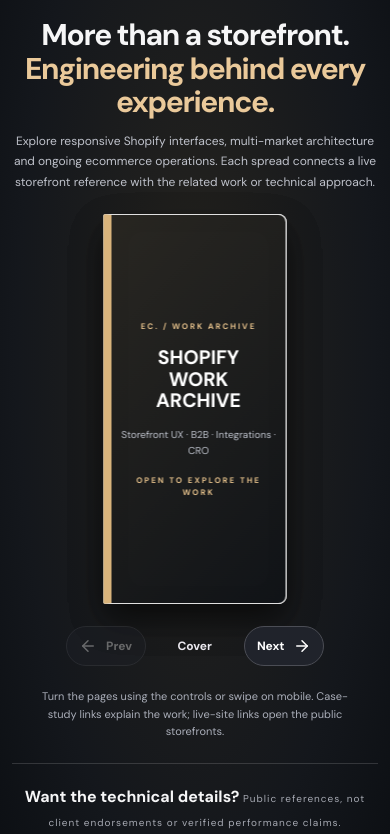
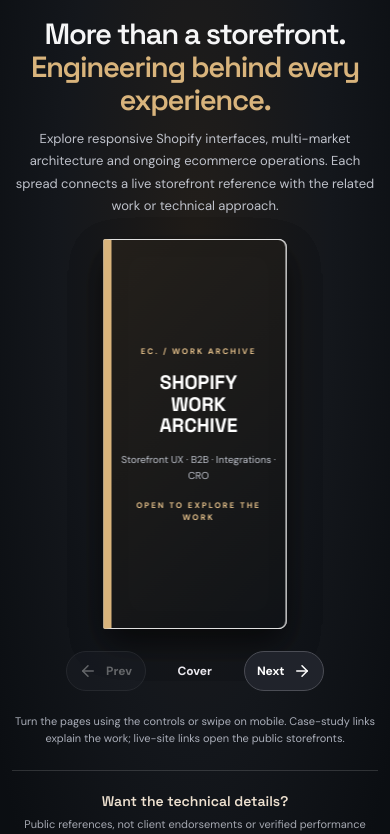
Before and after one commit to bonvallite/developer-portfolio, a Next.js app: page / in a window 390 px wide. Shown: the part 1485-2319 px from the top of the page. Built offline with nearby package versions, Linux system fonts and the light colour scheme.

Commit message:
design(home): unify brand styling, sharpen commerce story and case-study CTAs

```diff
--- a/app/globals.css
+++ b/app/globals.css
@@ -285,13 +285,13 @@
    of a 920px scene. Closed front shifts -50% of its own page width, open is 0,
    and closed back shifts +50%. This visually centres all three states.
    Preserve contrast and reduced-motion handling, and do not restyle .hero. */
-.rotation-archive{--ra-accent:#d9b47c;--ra-accent-hover:#b9905b;position:relative;isolation:isolate;min-height:100vh;display:flex;flex-direction:column;align-items:center;justify-content:center;gap:26px;padding:clamp(60px,7vw,100px) 28px 72px;background:radial-gradient(ellipse at 50% 43%,#26241f 0%,#14171c 65%,#0b0e12 100%);color:#f6f6f7;border-top:1px solid #ffffff13;border-bottom:1px solid #ffffff13;font-family:'DM Sans',sans-serif;overflow:hidden}
+.rotation-archive{--ra-accent:#d9b47c;--ra-accent-hover:#b9905b;position:relative;isolation:isolate;min-height:100vh;display:flex;flex-direction:column;align-items:center;justify-content:center;gap:26px;padding:clamp(60px,7vw,100px) 28px 72px;background:radial-gradient(ellipse at 50% 33%,#221e1a 0%,#14171c 49%,#0b0e12 88%);color:#f6f6f7;border-top:1px solid #ffffff13;border-bottom:1px solid #ffffff13;font-family:'DM Sans',sans-serif;overflow:hidden}
 .rotation-archive:focus-visible{outline:2px solid var(--ra-accent);outline-offset:-5px}
-.rotation-heading{text-align:center;max-width:680px;position:relative;z-index:2}
+.rotation-heading{text-align:center;max-width:780px;position:relative;z-index:2}
 .rotation-kicker{font-size:11px;font-weight:700;letter-spacing:.2em;color:var(--ra-accent)}
-.rotation-heading h2{font-family:'DM Sans',sans-serif;font-size:clamp(30px,4vw,47px);font-weight:800;letter-spacing:-.045em;line-height:1.12;margin:15px 0 12px}
-.rotation-heading h2 em{font-style:normal;color:#eac99a}
-.rotation-heading p{margin:0;color:#bfc2cb;font-size:clamp(12px,1.5vw,15px);line-height:1.7}
+.rotation-heading h2{font-family:'Space Grotesk',sans-serif;font-size:clamp(30px,4vw,48px);font-weight:600;letter-spacing:-.045em;line-height:1.12;margin:15px 0 12px}
+.rotation-heading h2 em{font-style:normal;color:#d9b47c}
+.rotation-heading p{margin:0;color:#bfc2cb;font-size:clamp(13px,1.5vw,16px);line-height:1.7}
 .rotation-scene{width:100%;max-width:920px;height:500px;perspective:2400px;position:relative;touch-action:pan-y;flex-shrink:0}
 .rotation-book{position:absolute;right:0;top:0;width:50%;height:100%;transform-style:preserve-3d;transition:transform .65s cubic-bezier(.25,1,.5,1)}
 .rotation-book--front{transform:translateX(-50%)}
@@ -299,16 +299,16 @@
 .rotation-book--back{transform:translateX(50%)}
 .rotation-sheet{position:absolute;inset:0;transform-style:preserve-3d;transform-origin:left center;transform:rotateY(0deg);transition:transform .85s cubic-bezier(.645,.045,.355,1);will-change:transform}
 .rotation-sheet.is-flipped{transform:rotateY(-180deg)}
-.rotation-face{position:absolute;inset:0;display:flex;flex-direction:column;background:#fff;color:#121316;backface-visibility:hidden;-webkit-backface-visibility:hidden;overflow:hidden;border:1px solid #e0e0e0;box-shadow:inset 0 0 28px #00000009,0 15px 35px #0004}
-.rotation-face--front{border-radius:2px 8px 8px 2px;background:linear-gradient(to right,#00000016,transparent 9%),#fff}
-.rotation-face--back{transform:rotateY(180deg);border-radius:8px 2px 2px 8px;background:linear-gradient(to left,#00000016,transparent 9%),#fafafa}
-.rotation-cover,.rotation-back-cover{border-left:8px solid var(--ra-accent)!important;color:#fff!important;background:linear-gradient(135deg,#292722,#111418)!important;justify-content:center;text-align:center}
+.rotation-face{position:absolute;inset:0;display:flex;flex-direction:column;background:#f4f2ee;color:#1a1917;backface-visibility:hidden;-webkit-backface-visibility:hidden;overflow:hidden;border:1px solid #e0e0e0;box-shadow:inset 0 0 28px #00000009,0 15px 35px #0004}
+.rotation-face--front{border-radius:2px 8px 8px 2px;background:linear-gradient(to right,#00000016,transparent 9%),#f4f2ee}
+.rotation-face--back{transform:rotateY(180deg);border-radius:8px 2px 2px 8px;background:linear-gradient(to left,#00000016,transparent 9%),#ece8e1}
+.rotation-cover,.rotation-back-cover{border-left:8px solid var(--ra-accent)!important;color:#fff!important;background:linear-gradient(135deg,#24201b,#111418)!important;justify-content:center;text-align:center}
 .rotation-back-cover{border-left:0!important;border-right:8px solid var(--ra-accent)!important}
 .rotation-cover-content{display:flex;flex-direction:column;align-items:center;justify-content:center;gap:22px;width:100%;height:100%;padding:32px 20px}
 .rotation-cover-content>span{color:#e3bf8a;font-size:10px;letter-spacing:.24em;font-weight:800}
-.rotation-cover-content h3{font-family:'DM Sans',sans-serif;font-size:clamp(24px,3.2vw,41px);line-height:1.1;letter-spacing:.055em;margin:0;font-weight:900}
+.rotation-cover-content h3{font-family:'Space Grotesk',sans-serif;font-size:clamp(24px,3.2vw,41px);line-height:1.1;letter-spacing:.055em;margin:0;font-weight:900}
 .rotation-cover-content p{max-width:280px;color:#bfc3cd;font-size:13px;line-height:1.6;margin:0}
-.rotation-cover-link{display:inline-flex;align-items:center;gap:7px;color:#fff;background:var(--ra-accent);border-radius:99px;font-size:12px;font-weight:750;padding:12px 15px;position:relative;z-index:4}
+.rotation-cover-link{display:inline-flex;align-items:center;gap:7px;color:#17120e;background:var(--ra-accent);border-radius:99px;font-size:12px;font-weight:750;padding:12px 15px;position:relative;z-index:4}
 .rotation-cover-link:hover{background:var(--ra-accent-hover)}
 .rotation-page-content{position:relative;display:flex;flex-direction:column;justify-content:space-between;gap:15px;width:100%;height:100%;padding:clamp(16px,2.4vw,30px)}
 .rotation-meta{display:flex;justify-content:space-between;gap:7px;font-size:10px;font-weight:750;letter-spacing:.09em;color:#5d636e}
@@ -319,12 +319,14 @@
 .rotation-image-fallback span{font-size:9px;letter-spacing:.12em;font-weight:700;color:#727984}
 .rotation-image-fallback strong{font-size:clamp(14px,2vw,23px)}
 .rotation-image-fallback small{font-size:11px;line-height:1.5}
-.rotation-summary h3{font-family:'DM Sans',sans-serif;font-size:clamp(15px,2vw,24px);font-weight:800;letter-spacing:-.02em;margin:0 0 5px}
+.rotation-summary h3{font-family:'Space Grotesk',sans-serif;font-size:clamp(15px,2vw,24px);font-weight:800;letter-spacing:-.02em;margin:0 0 5px}
 .rotation-summary p{font-size:clamp(10px,1.2vw,13px);line-height:1.5;color:#4c5560;margin:0}
-.rotation-page-actions{display:flex;align-items:center;justify-content:space-between;gap:10px;border-top:1px solid #e1e4e8;padding-top:12px}
+.rotation-page-actions{display:flex;align-items:center;justify-content:space-between;gap:9px;border-top:1px solid #d5cec3;padding-top:12px}
 .rotation-page-actions>span{font-size:9px;font-weight:700;letter-spacing:.08em;color:#6c737b}
-.rotation-page-actions a{display:inline-flex;gap:6px;align-items:center;white-space:nowrap;background:var(--ra-accent);color:white;border-radius:999px;padding:10px 12px;font-size:11px;font-weight:700;position:relative;z-index:4}
+.rotation-page-actions a{display:inline-flex;gap:6px;align-items:center;white-space:nowrap;background:var(--ra-accent);color:#17120e;border-radius:999px;padding:10px 12px;font-size:11px;font-weight:700;position:relative;z-index:4}
 .rotation-page-actions a:hover{background:var(--ra-accent-hover)}
+.rotation-page-actions .rotation-case-link{background:transparent;color:#504029;border:1px solid #a48a62;white-space:normal;text-align:center}
+.rotation-page-actions .rotation-case-link:hover{background:#e5d6c0;color:#17120e}
 .rotation-page-actions a:focus-visible,.rotation-cover-link:focus-visible{outline:3px solid #121316;outline-offset:3px}
 .rotation-turn-surface{position:absolute;inset:0;z-index:2;width:100%;height:100%;border:0;background:transparent;color:transparent;cursor:pointer}
 .rotation-turn-surface:focus-visible{outline:4px solid var(--ra-accent);outline-offset:-5px}
@@ -336,13 +338,21 @@
 .rotation-count{font-size:12px;font-weight:650;color:#eceaf0;min-width:105px;text-align:center}
 .rotation-hint{font-size:11px;color:#aaaeb9;text-align:center;max-width:600px;margin:0;line-height:1.6}
 .rotation-after{display:flex;align-items:center;justify-content:space-between;gap:16px;width:100%;max-width:920px;padding-top:21px;border-top:1px solid #ffffff25}
-.rotation-after span{font-size:10px;letter-spacing:.1em;color:#a6a9b2}
+.rotation-after div{display:flex;flex-direction:column;gap:6px}.rotation-after strong{font:600 14px 'Space Grotesk',sans-serif;color:#eee1d0}.rotation-after span{font-size:11px;line-height:1.5;color:#a6a9b2}
 .rotation-after a{color:#e7c18c;font-size:13px;font-weight:700;display:inline-flex;align-items:center;gap:7px}
 .rotation-after a:hover{color:white}
-@media(max-width:680px){.rotation-archive{padding:66px 12px 56px;gap:22px}.rotation-scene{height:430px}.rotation-page-content{gap:9px;padding:14px 11px}.rotation-image{height:46%;border-radius:6px}.rotation-meta{font-size:8px;letter-spacing:.02em;flex-wrap:wrap}.rotation-page-actions{flex-wrap:wrap;gap:5px;padding-top:6px}.rotation-page-actions>span{font-size:7px}.rotation-page-actions a{font-size:9px;padding:8px}.rotation-summary h3{font-size:clamp(12px,3vw,17px)}.rotation-summary p{font-size:10px}.rotation-cover-content h3{font-size:clamp(17px,5vw,30px)}.rotation-cover-content{padding:16px 8px;gap:15px}.rotation-cover-content>span{font-size:8px}.rotation-cover-content p{font-size:10px}.rotation-controls button{min-width:80px;padding:10px 12px}.rotation-count{min-width:75px}.rotation-after{flex-direction:column;text-align:center}.rotation-hint{max-width:330px}.rotation-image-fallback small{font-size:9px}}
+@media(max-width:680px){.rotation-archive{padding:66px 12px 56px;gap:22px}.rotation-scene{height:430px}.rotation-page-content{gap:9px;padding:14px 11px}.rotation-image{height:46%;border-radius:6px}.rotation-meta{font-size:8px;letter-spacing:.02em;flex-wrap:wrap}.rotation-page-actions{flex-wrap:wrap;gap:5px;padding-top:6px}.rotation-page-actions>span{font-size:7px}.rotation-page-actions a{font-size:9px;padding:8px}.rotation-page-actions{align-items:stretch}.rotation-page-actions a{flex:1;justify-content:center;line-height:1.25}.rotation-summary h3{font-size:clamp(12px,3vw,17px)}.rotation-summary p{font-size:10px}.rotation-cover-content h3{font-size:clamp(17px,5vw,30px)}.rotation-cover-content{padding:16px 8px;gap:15px}.rotation-cover-content>span{font-size:8px}.rotation-cover-content p{font-size:10px}.rotation-controls button{min-width:80px;padding:10px 12px}.rotation-count{min-width:75px}.rotation-after{flex-direction:column;text-align:center}.rotation-hint{max-width:370px}.rotation-image-fallback small{font-size:9px}}
 @media(max-width:390px){.rotation-scene{height:390px}.rotation-page-content{padding:11px 8px}.rotation-page-actions a{padding:7px 8px}.rotation-cover-content h3{letter-spacing:0}}
 @media(prefers-reduced-motion:reduce){.rotation-archive .rotation-book,.rotation-archive .rotation-sheet,.rotation-archive .rotation-image img,.rotation-archive .rotation-controls button{transition:none!important}.rotation-archive .rotation-controls button:hover{transform:none}}
 
+
+/* Align the book's editorial surfaces, CTA language and hierarchy with the
+   site's Space Grotesk headings, gold buttons and cream text. The book is a
+   secondary case-study introduction, not a separate brand or checkout. */
+.rotation-page-actions a:focus-visible,.rotation-after a:focus-visible{outline:2px solid #86673b;outline-offset:3px}
+.rotation-archive .rotation-cover-link,.rotation-archive .rotation-page-actions>a:last-child{color:#17120e}
+.rotation-archive .rotation-cover-link:hover,.rotation-archive .rotation-page-actions>a:last-child:hover{color:#17120e}
+@media(max-width:440px){.rotation-page-actions{gap:5px}.rotation-page-actions a{font-size:8px;padding:7px 5px}.rotation-heading h2{font-size:clamp(27px,7.5vw,36px)}}
 /* Stable image frames and lightweight loading placeholders. A warm gold shimmer
    appears only while mShots is pending. It avoids blank panels or layout shift,
    but cannot reduce the remote service's initial screenshot-generation time. */
```
